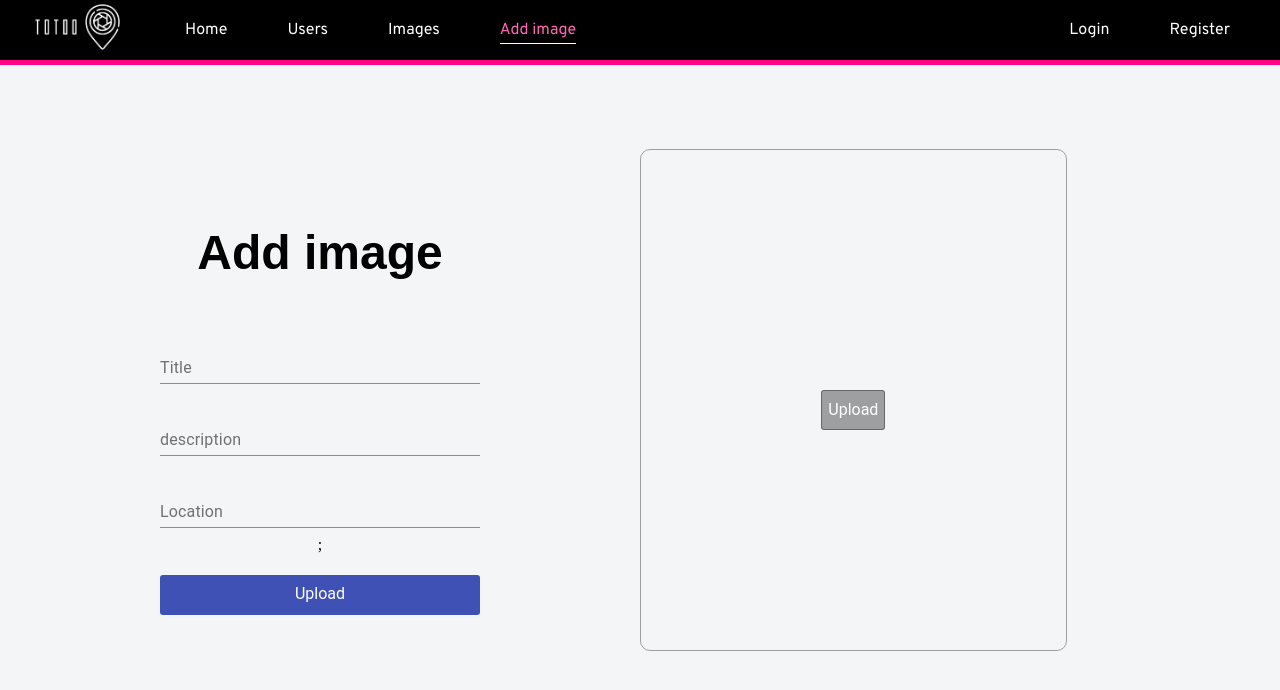
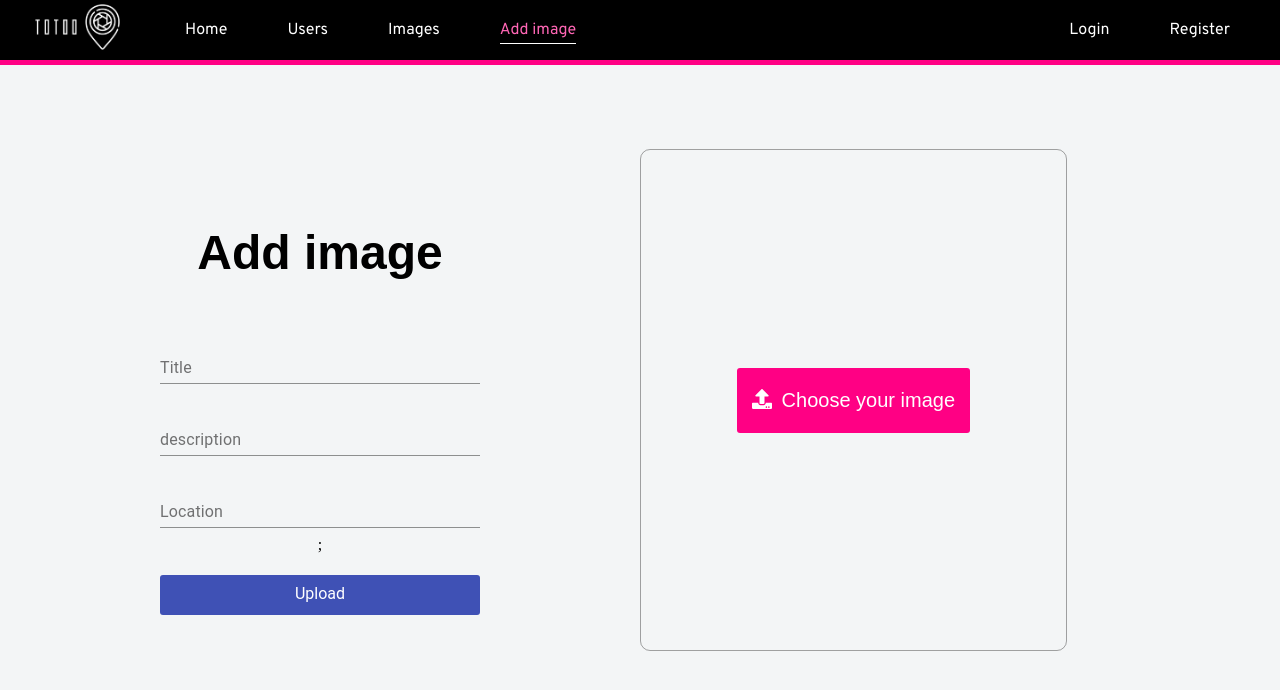
Before and after one commit to Patryk-Rozwadowski/MERN, a React (Create React App) app in the folder client/: page /add-image in a window 1280 px wide. Shown: the top 690 px of the page. Built offline with nearby package versions, Linux system fonts and the light colour scheme.

Commit message:
Add button for image upload

```diff
--- a/client/package.json
+++ b/client/package.json
@@ -3,6 +3,9 @@
   "version": "0.1.0",
   "private": true,
   "dependencies": {
+    "@fortawesome/fontawesome-svg-core": "^1.2.32",
+    "@fortawesome/free-solid-svg-icons": "^5.15.1",
+    "@fortawesome/react-fontawesome": "^0.1.12",
     "@material-ui/core": "^4.7.1",
     "axios": "^0.19.0",
     "react": "^16.12.0",
--- /dev/null
+++ b/client/src/components/ButtonUpload/ButtonUpload.js
@@ -0,0 +1,20 @@
+import React from 'react';
+import { FontAwesomeIcon } from '@fortawesome/react-fontawesome';
+import { faUpload } from '@fortawesome/free-solid-svg-icons';
+import Text from '../Text/Text';
+const ButtonUpload = ({ id, label }) => (
+  <>
+    <input
+      type='file'
+      className='button-upload'
+      id={`upload-image-${id}`}
+      dataCy={`upload-file-${id}`}
+    />
+    <label htmlFor={`upload-image-${id}`}>
+      <FontAwesomeIcon icon={faUpload} color='white' />
+      <Text color='white'>{label}</Text>
+    </label>
+  </>
+);
+
+export default ButtonUpload;
--- a/client/src/components/Text/Text.js
+++ b/client/src/components/Text/Text.js
@@ -1,9 +1,9 @@
 import React from 'react';
 import { PropTypes } from 'prop-types';
 
-const Text = ({ variant, color, children }) => {
-  return <p className={`section__${variant}-${color}`}>{children}</p>;
-};
+const Text = ({ variant, color, children }) => (
+  <p className={`section__${variant}-${color}`}>{children}</p>
+);
 
 Text.defaultProps = {
   variant: 'text',
--- a/client/src/pages/AddImage/components/UploadImageDropBox/UploadImageDropBox.js
+++ b/client/src/pages/AddImage/components/UploadImageDropBox/UploadImageDropBox.js
@@ -1,16 +1,11 @@
-import Button from "../../../../components/Button/Button";
-import React from "react";
+import React from 'react';
+import Button from '../../../../components/Button/Button';
+import ButtonUpload from '../../../../components/ButtonUpload/ButtonUpload';
 
-const UploadImageDropBox = () =>
-    <div className='upload__upload'>
-        <Button
-            type='submit'
-            variant={'transparent'}
-            dataCy={'upload-file'}
-        >
-            Upload
-        </Button>
-    </div>
-
+const UploadImageDropBox = () => (
+  <div className='upload__upload'>
+    <ButtonUpload id='image-upload' label='Choose your image' />
+  </div>
+);
 
 export default UploadImageDropBox;
--- /dev/null
+++ b/client/src/sass/components/_button-upload.scss
@@ -0,0 +1,25 @@
+.button-upload {
+  width: 0.1px;
+  height: 0.1px;
+  opacity: 0;
+  overflow: hidden;
+  position: absolute;
+  z-index: -1;
+
+  & + label {
+    @include flex-center-updown;
+    padding: 1px 15px;
+    font-size: 20px;
+    font-weight: 700;
+    color: white;
+    background-color: totoo-color('accent');
+    display: inline-block;
+    cursor: pointer;
+    border-radius: $border-radius;
+    font-family: font-pick('primary'), sans-serif;
+
+    & > p {
+      margin-left: 10px;
+    }
+  }
+}
--- a/client/src/sass/components/_index.scss
+++ b/client/src/sass/components/_index.scss
@@ -5,3 +5,4 @@
 @import 'avatar';
 @import 'user-card';
 @import 'modal';
+@import 'button-upload';
```
Also changed, not shown: 2 other files (tests, documents, lock files or other folders).
